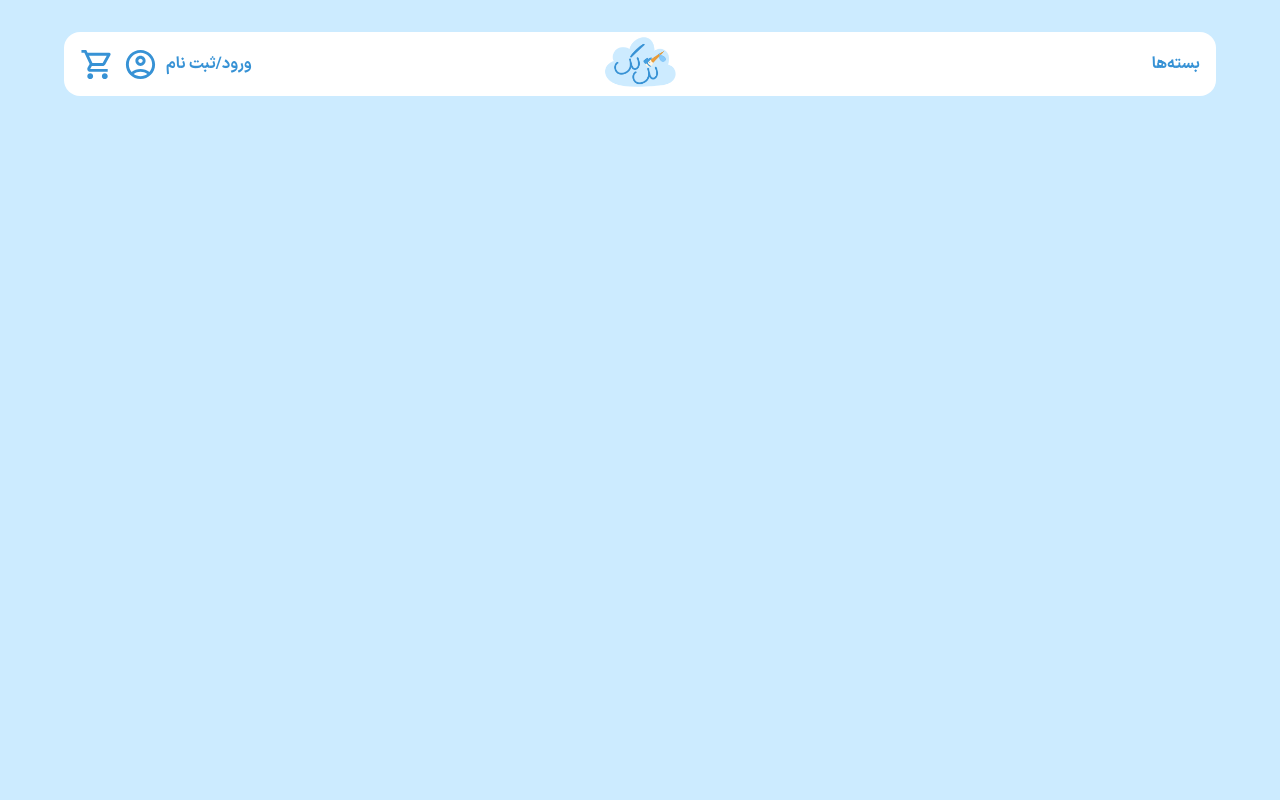
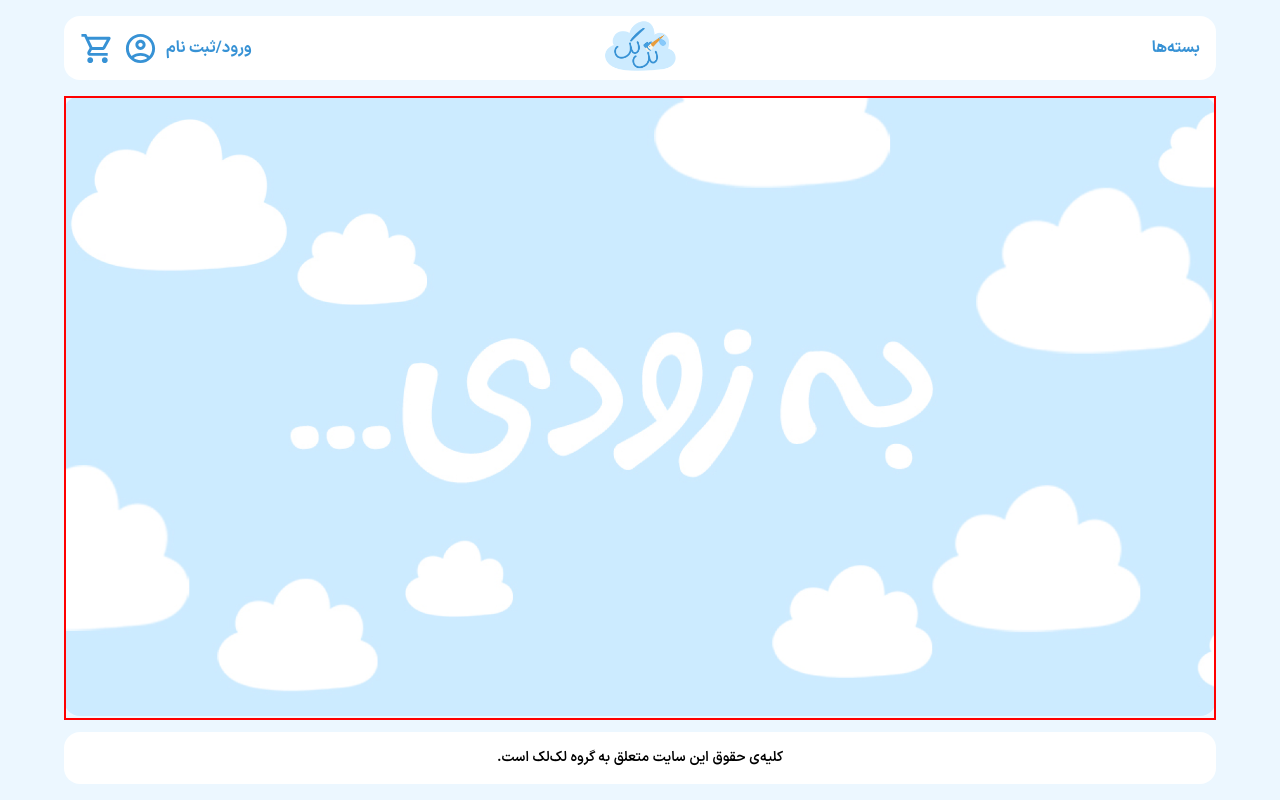
Before and after one commit to SAD-LakLak/Frontend, a React (Vite) app: page / in a window 1280 px wide. Built offline with nearby package versions, Linux system fonts and the light colour scheme.

Commit message:
feat: add sign-in-up component

```diff
--- a/src/App.tsx
+++ b/src/App.tsx
@@ -5,6 +5,7 @@ import Home from "./components/Home/Home.tsx";
 import Login from "./pages/Login.tsx";
 import Dashboard from "./pages/Dashboard";
 import ProtectedRoute from "./components/ProtectedRoute";
+import SignUp from "./components/SignUp/SignUp.tsx";
 
 const App: React.FC = () => {
     return (
@@ -13,6 +14,7 @@ const App: React.FC = () => {
                 <Routes>
                     <Route path="/" element={<Home/>}/>
                     <Route path="/login" element={<Login/>}/>
+                    <Route path="/signUp" element={<SignUp/>}/>
                     <Route
                         path="/dashboard"
                         element={
--- /dev/null
+++ b/src/components/Home/Footer.tsx
@@ -0,0 +1,13 @@
+import React from "react";
+
+function Footer() {
+    return (
+        <div className={"flex justify-center items-center h-16 bg-white rounded-2xl px-4"}>
+            <p dir={"rtl"} className={"font-IRANSansXDemiBold text-black text-sm"}>
+                کلیه‌ی حقوق این سایت متعلق به گروه لک‌لک است.
+            </p>
+        </div>
+    );
+}
+
+export default Footer;
--- a/src/components/Landing/Header.tsx
+++ b/src/components/Home/Header.tsx
@@ -8,7 +8,7 @@ function Header() {
         <div className={"flex justify-between h-16 bg-white rounded-2xl px-4"}>
             <div className={"flex flex-1 items-center gap-2 "}>
                 <ShoppingCartOutlined fontSize={"large"} className="text-primary"/>
-                <Link to="/signIn" className={" gap-2 flex items-center"}>
+                <Link to="/login" className={" gap-2 flex items-center"}>
                     <AccountCircleOutlinedIcon fontSize={"large"} className="text-primary"/>
                     <p className={"font-IRANSansXBold text-primary"}>
                         ورود/ثبت نام
--- a/src/components/Home/Home.tsx
+++ b/src/components/Home/Home.tsx
@@ -1,10 +1,25 @@
 import React from "react";
-import Header from "../Landing/Header.tsx";
+import Header from "./Header.tsx";
+import Footer from "./Footer.tsx";
 
-function Home() {
+function Home({children}: { children: React.ReactNode }) {
     return (
-        <div className={"flex flex-col px-16 py-8 bg-primaryLight h-screen justify-between"}>
+        <div className="flex flex-col px-16 py-4 gap-4 bg-primaryLight h-screen justify-between relative">
             <Header/>
+
+            {/* تصویر زمینه */}
+            <img
+                className="flex-grow h-full object-cover rounded-2xl"
+                src="/images/commingsoon.png"
+                alt="Coming Soon"
+            />
+
+            {/* محتوا وسط صفحه */}
+            <div className="absolute inset-0 mt-24 mb-20 mx-16 flex justify-center items-center z-10 debug">
+                {children}
+            </div>
+
+            <Footer/>
         </div>
     );
 }
--- /dev/null
+++ b/src/components/SignUp/SignUp.tsx
@@ -0,0 +1,11 @@
+import React from "react";
+
+function SignUp() {
+    return (
+        <>
+
+        </>
+    );
+}
+
+export default SignUp;
--- a/tailwind.config.js
+++ b/tailwind.config.js
@@ -12,7 +12,7 @@ module.exports = {
             },
             colors: {
                 primary: "#3792D5",
-                primaryLight: "#CCEBFF",
+                primaryLight: "#ECF7FF",
                 secondary: "#CCEBFF",
                 accent: "#E89325",
                 error: "#FB8C00",
```
Also changed, not shown: src/components/Login/Login.tsx (added, +11 -0 lines).
